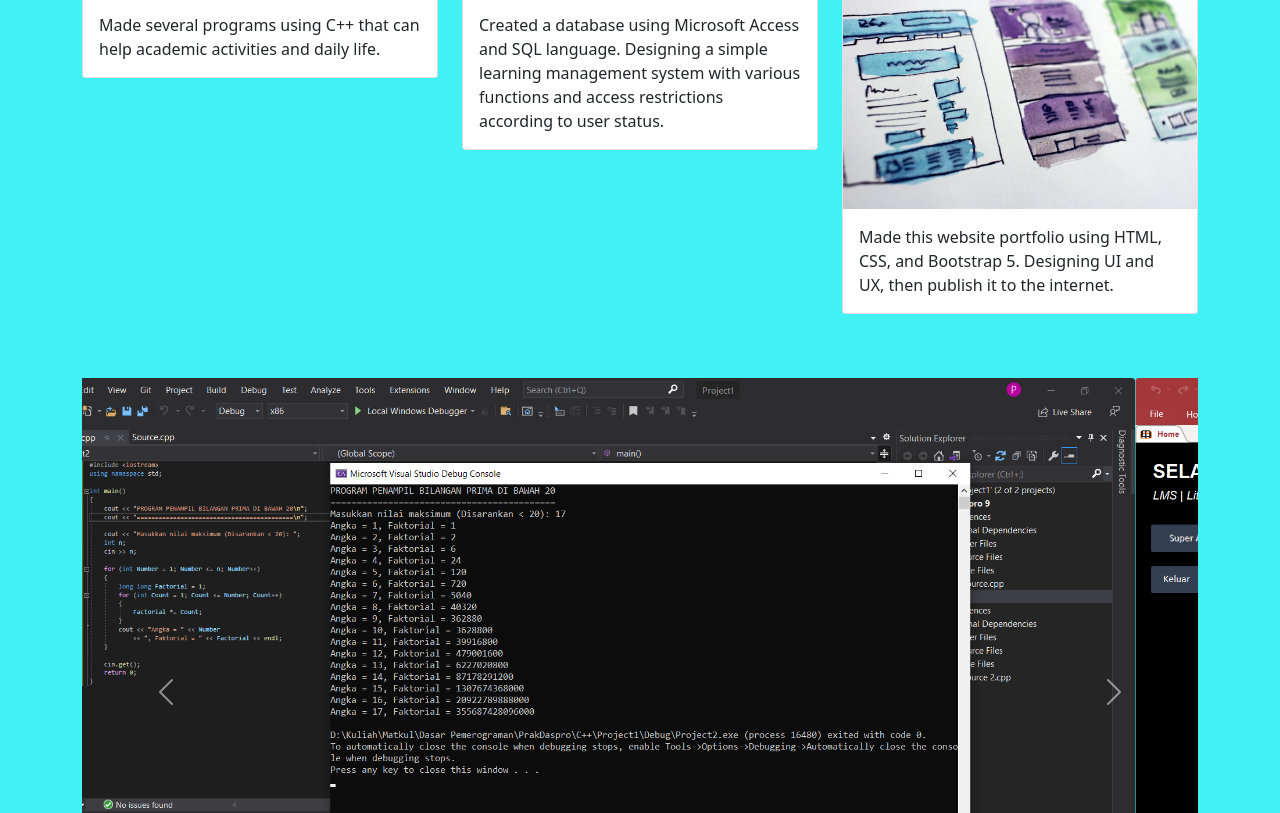
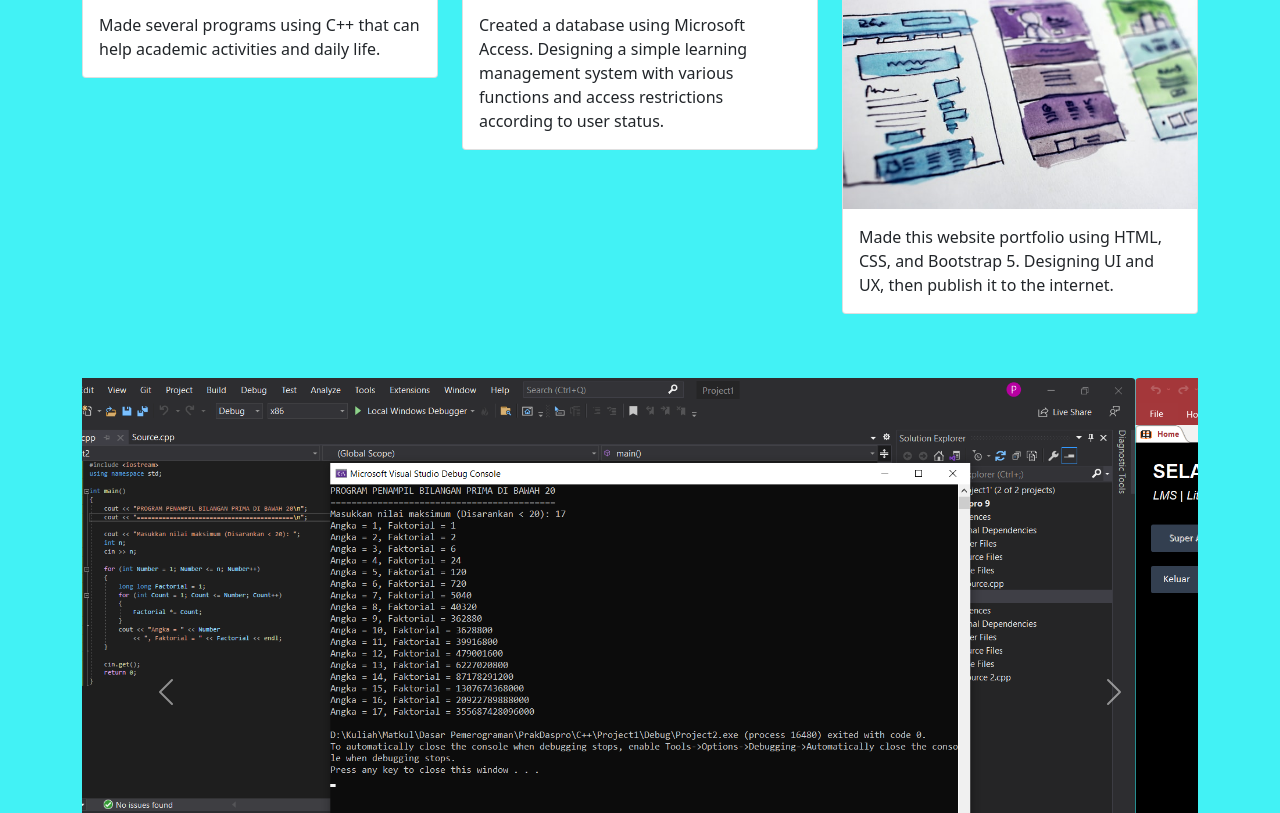
Before and after one commit to Pancadrya/Pancadrya.github.io, a plain HTML site: page index.html in a window 1280 px wide. Shown: the part 1487-2300 px from the top of the page. Drawn offline with nearby package versions, Linux system fonts and the light colour scheme; files whose address does not match are found by name.

Commit message:
Change one of My Projects car detail

```diff
--- a/index.html
+++ b/index.html
@@ -110,7 +110,7 @@
               <img src="img/Projects/uriel-sc-11KDtiUWRq4-unsplash.jpg" class="card-img-top" alt="..." />
               <div class="card-body">
                 <p class="card-text">
-                  Created a database using Microsoft Access and SQL language. Designing a simple learning management system with various functions and access restrictions according to user status.</p>
+                  Created a database using Microsoft Access. Designing a simple learning management system with various functions and access restrictions according to user status.</p>
               </div>
             </div>
           </div>
```
